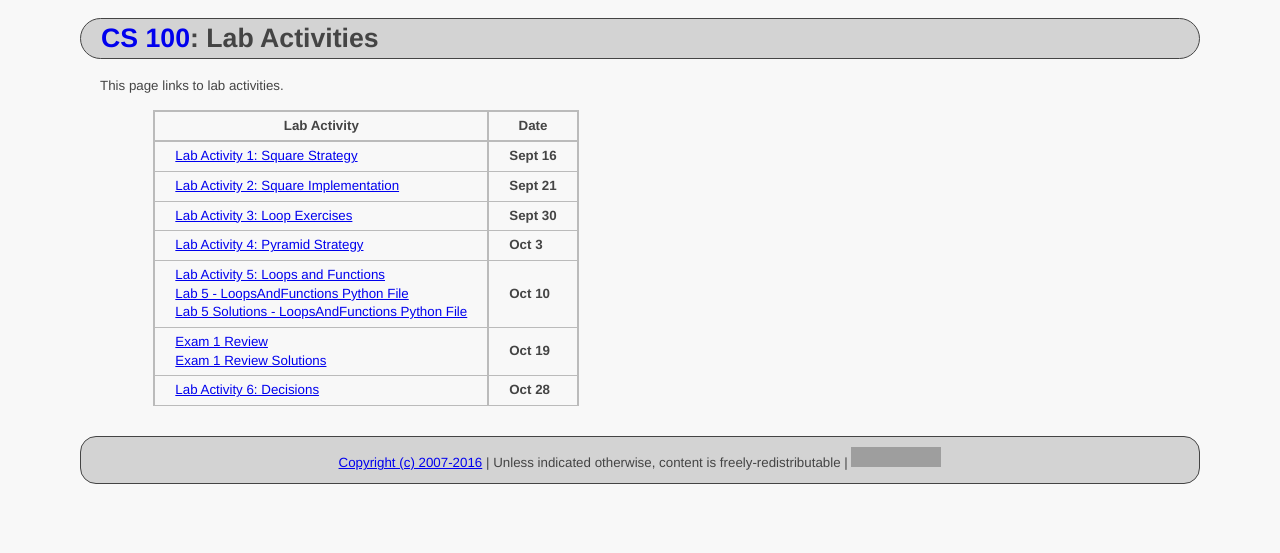
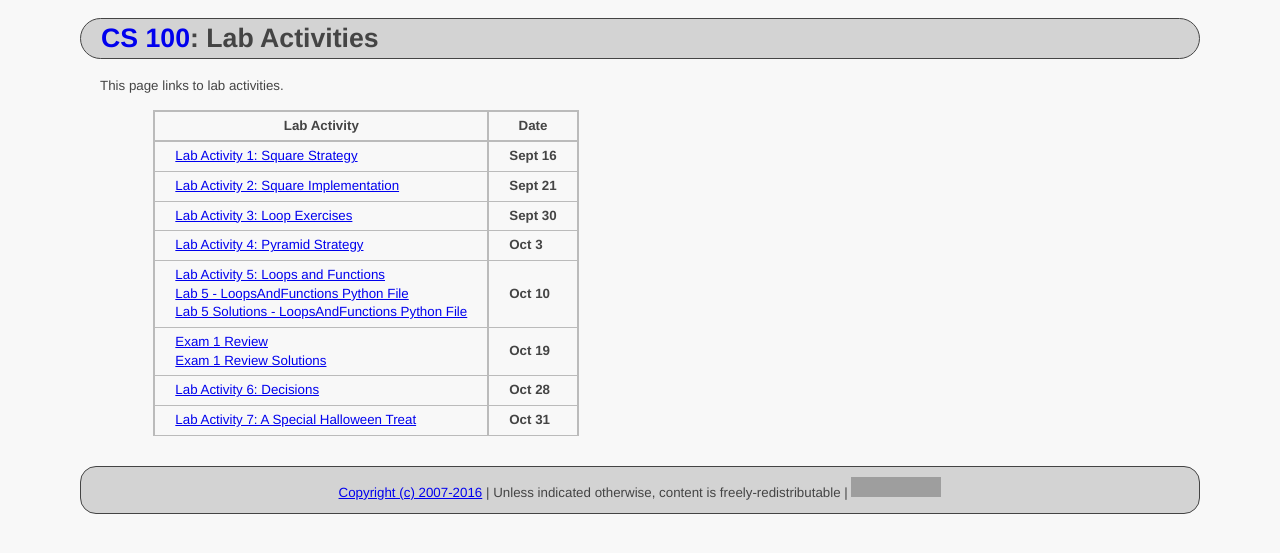
Before and after one commit to ycpcs/cs100-fall2016, a Jekyll site: the page built from labs/index.md, in a window 1280 px wide. Shown: the top 553 px of the page. Built offline with Jekyll 4.4.1, drawn with Linux system fonts in a browser that asks for light colours; grey boxes are pictures that could not be loaded.

Commit message:
added lab 7

```diff
--- a/labs/index.md
+++ b/labs/index.md
@@ -15,6 +15,7 @@ This page links to lab activities.
 > [Lab Activity 5: Loops and Functions](CPADS_Lab5.pdf) <br> [Lab 5 - LoopsAndFunctions Python File](LoopsAndFunctions.py) <br> [Lab 5 Solutions - LoopsAndFunctions Python File](CPADS_Lab05_LoopsAndFunctions_solutions.py)                                        | **Oct 10**  |
 > [Exam 1 Review](CPADS_Exam1_Review.pdf) <br> [Exam 1 Review Solutions](CPADS_Exam1_Review_Solutions.pdf) | **Oct 19**  |
 > [Lab Activity 6: Decisions](CPADS_Lab6.pdf)  | **Oct 28**  |
+> [Lab Activity 7: A Special Halloween Treat](CPADS_Lab7.pdf)  | **Oct 31**  |
 
 <!--
 > Assignment                                                                             |     Due     |
```
Also changed, not shown: 1 other file.
